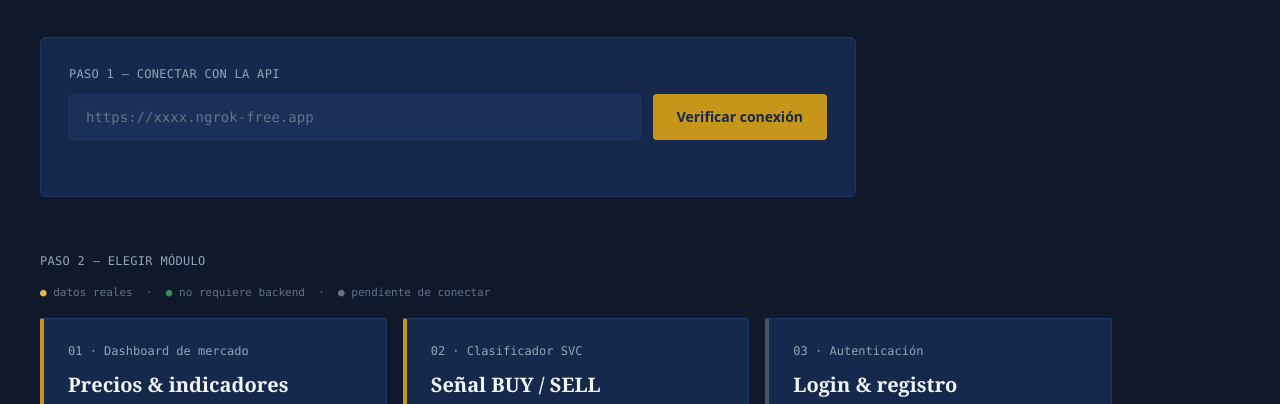
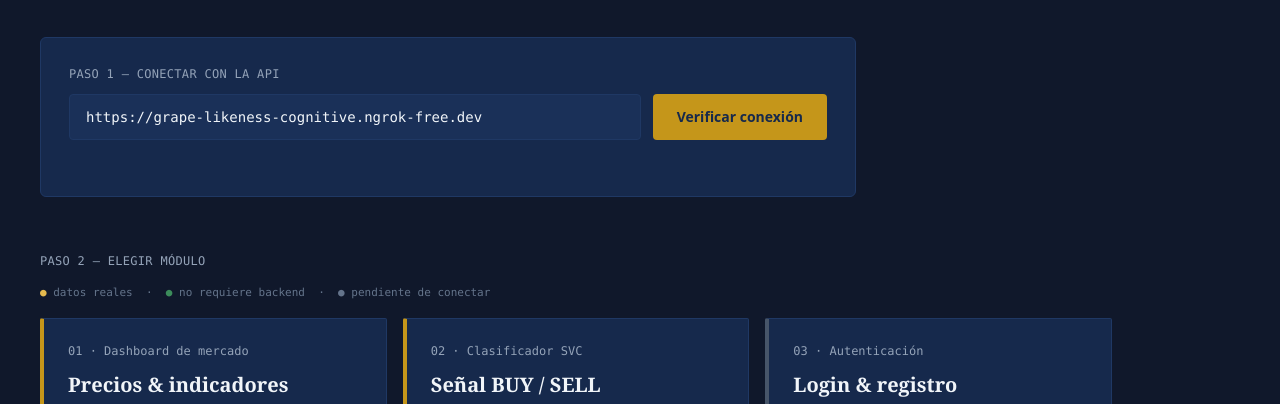
Before and after one commit to equipo5ideso2026-prog/ProyectoFinal, a plain HTML site: page frontend/index.html in a window 1280 px wide. Shown: the part 320-724 px from the top of the page. Drawn offline with nearby package versions, Linux system fonts and the light colour scheme.

Commit message:
Update index.html

```diff
--- a/frontend/index.html
+++ b/frontend/index.html
@@ -85,7 +85,7 @@
         Paso 1 — Conectar con la API
       </span>
       <div class="flex flex-col sm:flex-row gap-3">
-        <input id="apiUrlInput" type="text" placeholder="https://xxxx.ngrok-free.app"
+        <input id="apiUrlInput" type="text" value="https://grape-likeness-cognitive.ngrok-free.dev" placeholder="https://xxxx.ngrok-free.app"
           autocomplete="off" spellcheck="false"
           class="flex-1 bg-azulinst/50 border border-azulinst rounded px-4 py-3 font-mono text-sm text-slate-100 placeholder-slate-500 focus:outline-none focus:ring-2 focus:ring-oro">
         <button id="connectBtn"
```
